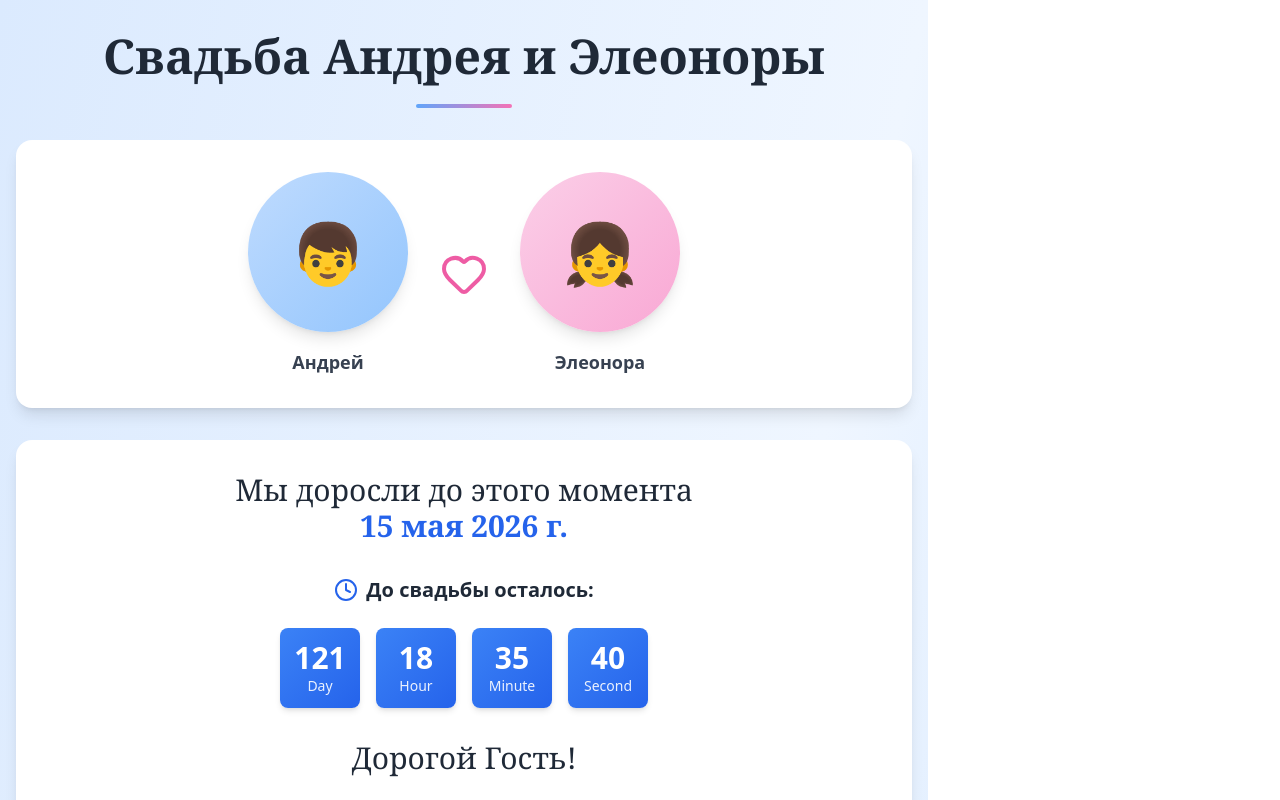
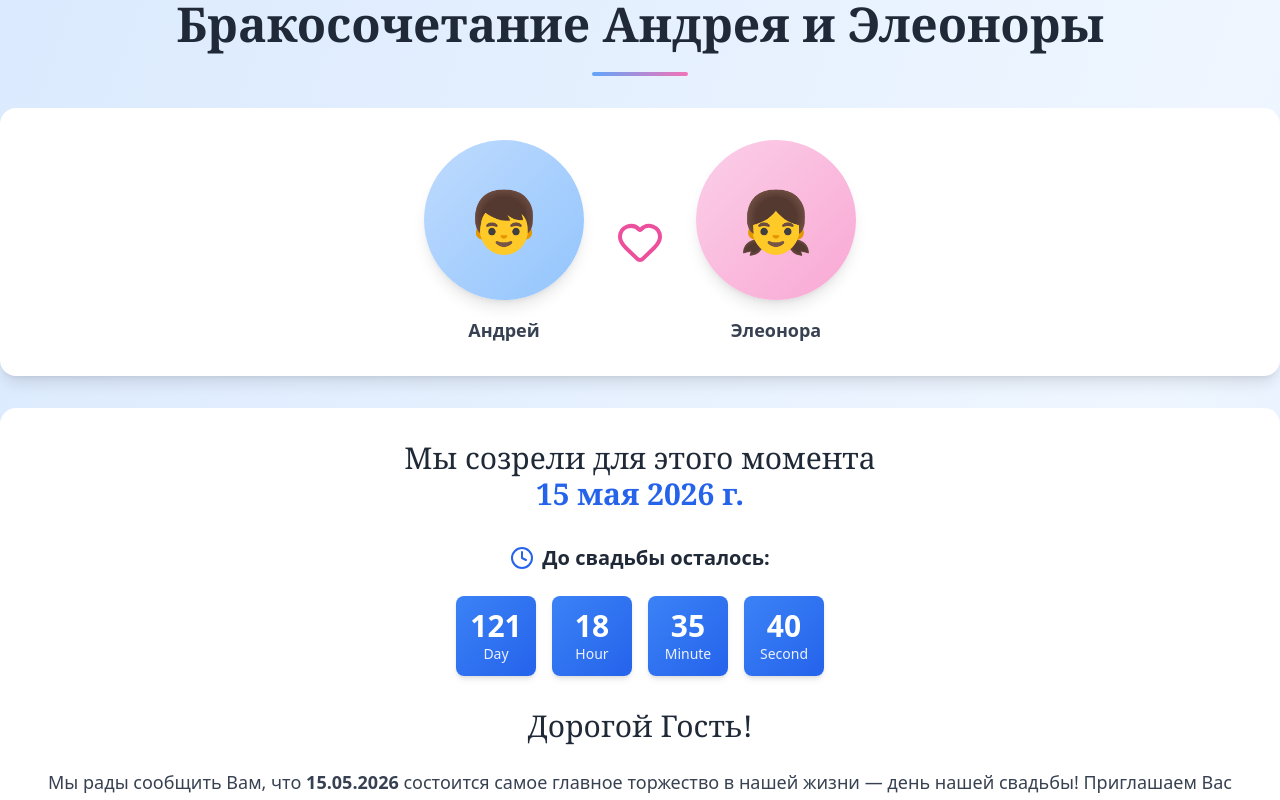
Before and after one commit to maryshev3/WeddingSite, a React (Vite) app: page / in a window 1280 px wide. Shown: the top 800 px of the page. Built offline with nearby package versions, Linux system fonts and the light colour scheme.

Commit message:
center content

```diff
--- a/src/App.jsx
+++ b/src/App.jsx
@@ -50,13 +50,12 @@ const WeddingInvitation = () => {
   return (
     <div className="min-h-screen bg-gradient-to-br from-blue-100 via-blue-50 to-blue-200">
       {/* Main Container - Centered Content */}
-      <div className="min-h-screen flex items-center justify-center px-4 py-8">
-        <div className="w-full max-w-4xl mx-auto space-y-8">
+      <div className="w-full space-y-8">
 
         {/* Header Section */}
         <div className="text-center">
           <h1 className="text-4xl md:text-5xl font-serif font-bold text-gray-800 mb-6">
-              Свадьба Андрея и Элеоноры
+            Бракосочетание Андрея и Элеоноры
           </h1>
           <div className="w-24 h-1 bg-gradient-to-r from-blue-400 to-pink-400 mx-auto rounded-full"></div>
         </div>
@@ -87,7 +86,7 @@ const WeddingInvitation = () => {
         {/* Main Message */}
         <div className="bg-white rounded-2xl shadow-lg p-8 text-center">
           <p className="text-2xl md:text-3xl font-serif text-gray-800 mb-8 leading-relaxed">
-              Мы доросли до этого момента<br />
+            Мы созрели для этого момента<br />
             <span className="text-blue-600 font-bold">15 мая 2026 г.</span>
           </p>
 
@@ -364,7 +363,6 @@ const WeddingInvitation = () => {
         </div>
       </div>
     </div>
-    </div>
   );
 };
 
--- a/src/index.css
+++ b/src/index.css
@@ -29,9 +29,11 @@ a:hover {
 body {
   margin: 0;
   display: flex;
-  place-items: center;
+  justify-content: center;
+  align-items: center;
   min-width: 320px;
   min-height: 100vh;
+  background-color: #e2edfc;
 }
 
 h1 {
```
Lines whose indentation alone changed are shown as unchanged.
